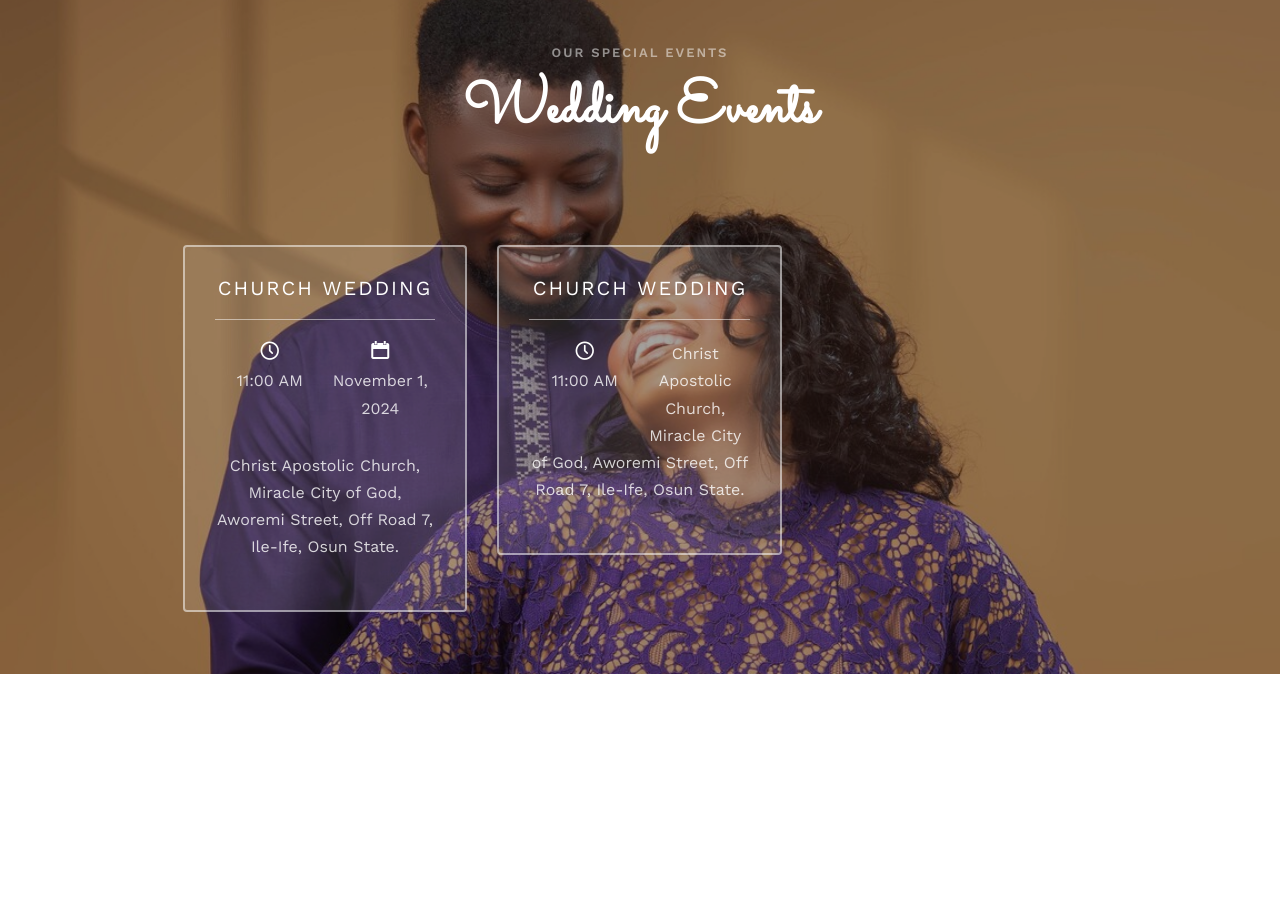
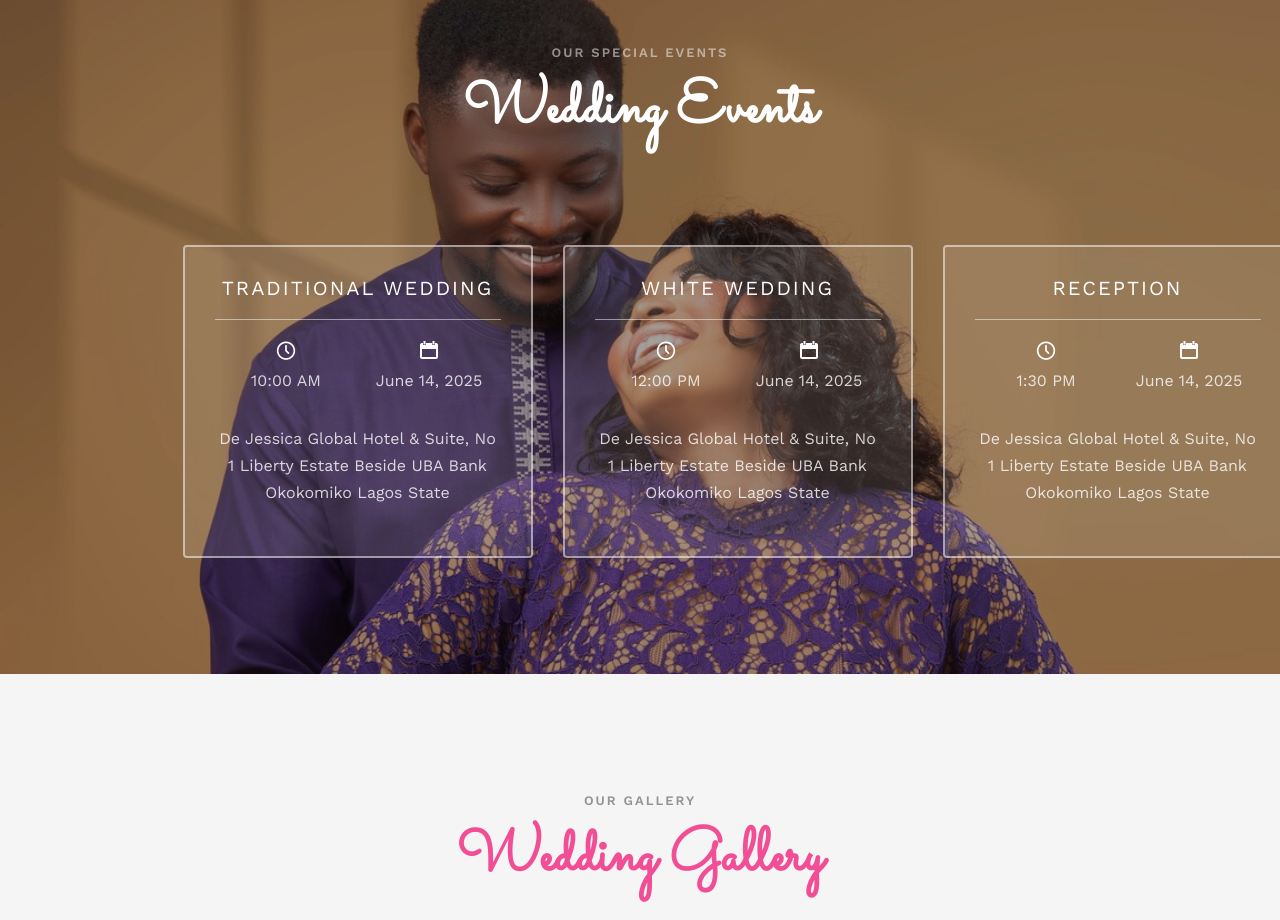
Before and after one commit to ejalonibudamilola/RBLOVEUNSHAKEN, a plain HTML site: page index.html in a window 1280 px wide. Shown: the part 2660-3580 px from the top of the page. Before the commit the page ends 3334 px from the top, so only its background shows below. Drawn offline with nearby package versions, Linux system fonts and the light colour scheme; files that its build step writes are made by us from their sources; files whose address does not match are found by name.

Commit message:
code updates

```diff
--- a/index.html
+++ b/index.html
@@ -113,7 +113,6 @@
 				<div class="col-md-8 col-md-offset-2 text-center fh5co-heading animate-box">
 					<span>Our Celebration</span>
 					<h2>June 14th, 2025.</h2>
-					<!-- <h3>November 1st, 2024.</h3> -->
 					<p>
 						Our love story is unfolding into a new chapter, and we would be honored to have you on our wedding ceremony"
 						This website is our way of bringing you along on this beautiful journey—filled with memories, details, and a glimpse into
@@ -128,41 +127,6 @@
 			</div>
 		</div>
 	</div>
-			<!-- <div class="couple-wrap animate-box">
-				<div class="couple-half">
-					<div style="padding-right: 6%;" class="groom">
-						<img src="images/groom.jpg" alt="groom" class="img-responsive">
-					</div>
-					<div class="desc-groom">
-						<h3>Redeemer</h3>
-					</div>
-					<div>
-						<p>
-							My love, I want you to know I appreciate you in every way….I'm so happy to be your wife.
-   							The moments we share together are my most priceless even tho time seems to move swiftly,
-							I cherish every moment. I love you baby! ❤️ <br/>
-						</p>
-					</div>
-				</div>
-				<p class="heart text-center"><i class="icon-heart2"></i></p>
-				<div style="padding-left: 4%;" class="couple-half">
-					<div class="bride">
-						<img src="images/bride.jpg" alt="groom" class="img-responsive">
-					</div>
-					<div class="desc-bride">
-						<h3>Priscilla</h3>
-					</div>
-					<div>
-						<p>
-							My love, I want you to know I appreciate you in every way….I'm so happy to be your wife.
-   							The moments we share together are my most priceless even tho time seems to move swiftly,
-							I cherish every moment. I love you baby! ❤️ <br/>
-							<span style="font-weight: bold;">Your Girl<br/>
-							Adejoke</span>
-						</p>
-					</div>
-				</div>
-			</div> -->
 	<div style="padding-bottom: 10%; padding-top: 5%; background-color: #0000000a;">
 		<div class="container">
 			<div class="row">
@@ -210,35 +174,38 @@
 			<div class="row">
 				<div class="display-t">
 					<div class="display-tc">
-						<div class="col-md-10 col-md-offset-1">
+						<div class="col-md-12 col-md-offset-1">
 							<div class="col-md-4 col-sm-4 text-center">
 								<div class="event-wrap animate-box">
-									<h3>Church Wedding</h3>
+									<h3>Traditional Wedding</h3>
 									<div class="event-col">
 										<i class="icon-clock"></i>
-										<span>11:00 AM</span>
+										<span>10:00 AM</span>
 									</div>
 									<div class="event-col">
 										<i class="icon-calendar"></i>
-										<span>November 1, 2024</span>
+										<span>June 14, 2025</span>
 									</div>
 									<p>
-										Christ Apostolic Church, Miracle City of God, Aworemi Street,
-										Off Road 7, Ile-Ife, Osun State.
+										De Jessica Global Hotel & Suite, No 1 Liberty Estate Beside UBA
+										Bank Okokomiko Lagos State
 									</p>
 								</div>
 							</div>
 							<div class="col-md-4 col-sm-4 text-center">
 								<div class="event-wrap animate-box">
-									<h3>Church Wedding</h3>
+									<h3>White Wedding</h3>
 									<div class="event-col">
 										<i class="icon-clock"></i>
-										<span>11:00 AM</span>
+										<span>12:00 PM</span>
 									</div>
-									<div>
+									<div class="event-col">
+										<i class="icon-calendar"></i>
+										<span>June 14, 2025</span>
+									</div>
 									<p>
-										Christ Apostolic Church, Miracle City of God, Aworemi Street,
-										Off Road 7, Ile-Ife, Osun State.
+										De Jessica Global Hotel & Suite, No 1 Liberty Estate Beside UBA
+										Bank Okokomiko Lagos State
 									</p>
 								</div>
 							</div>
@@ -247,15 +214,15 @@
 									<h3>Reception</h3>
 									<div class="event-col">
 										<i class="icon-clock"></i>
-										<span>1:00 PM</span>
+										<span>1:30 PM</span>
 									</div>
 									<div class="event-col">
 										<i class="icon-calendar"></i>
-										<span>November 1, 2024</span>
+										<span>June 14, 2025</span>
 									</div>
 									<p>
-										Samson Chicago Banquet Zone 6, White House, Parakin Road
-										Obalufe, Ile-Ife Osun State.
+										De Jessica Global Hotel & Suite, No 1 Liberty Estate Beside UBA
+										Bank Okokomiko Lagos State
 									</p>
 								</div>
 							</div>
@@ -264,6 +231,7 @@
 				</div>
 			</div>
 		</div>
+	</div>
 	</div>
 
 
```
Also changed, not shown: images/bride.jpg (deleted), images/groom.jpg (deleted).
